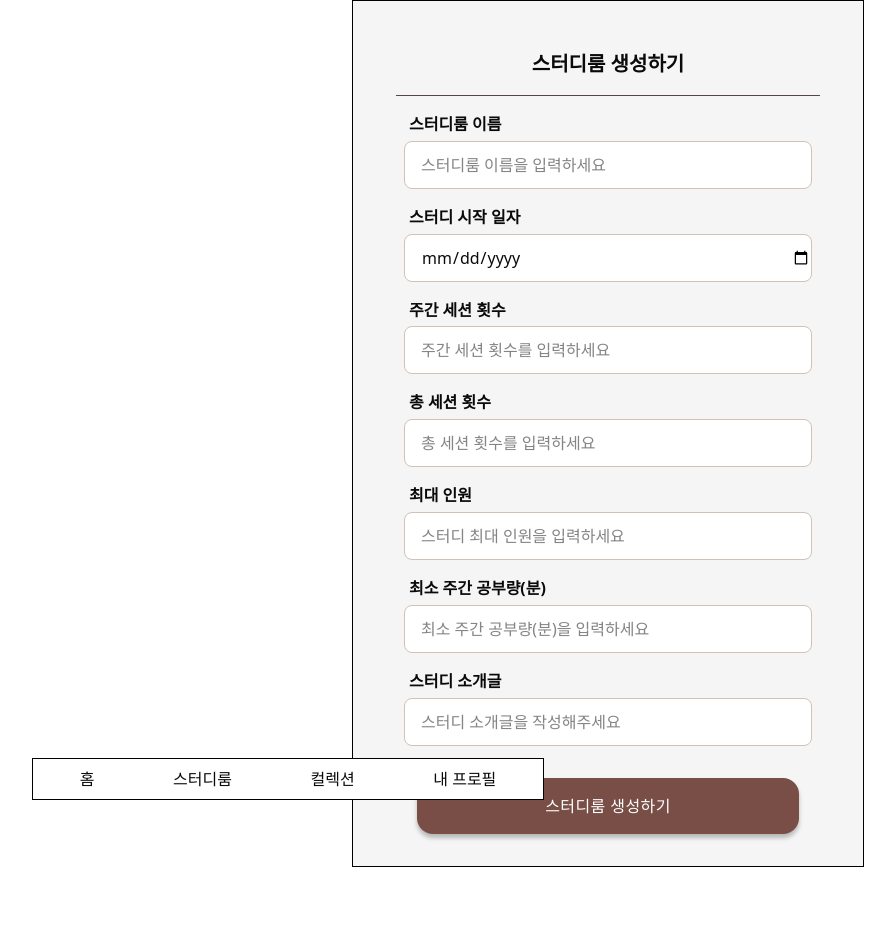
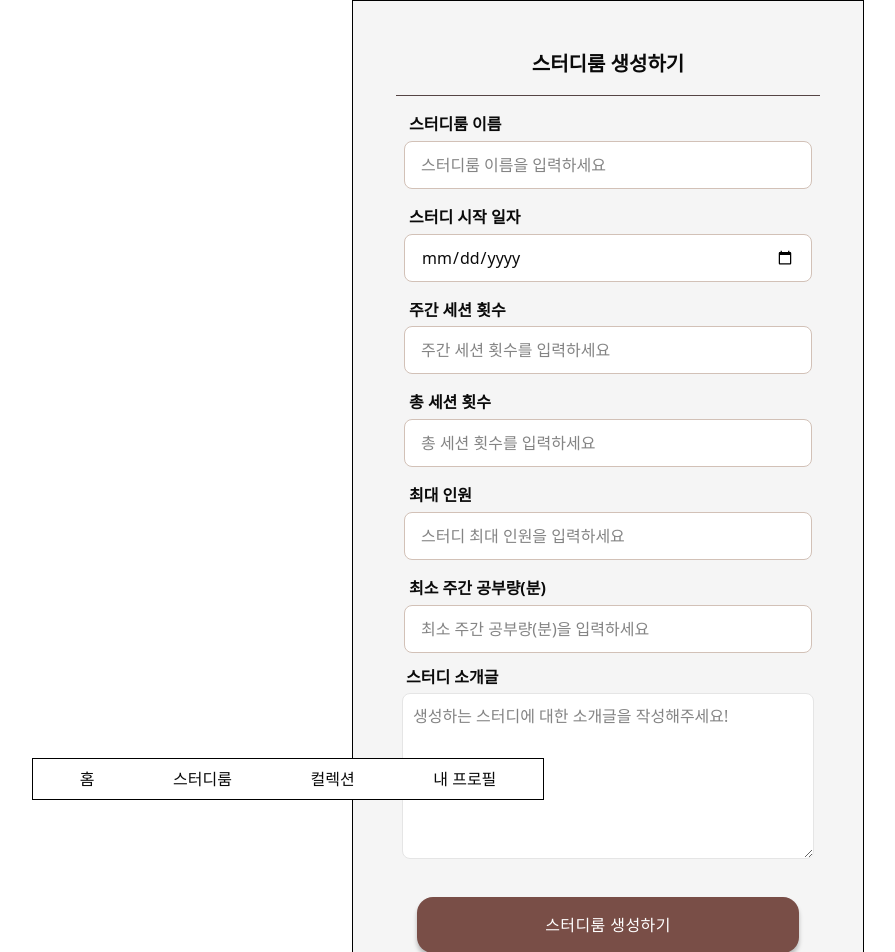
Before and after one commit to StudyMeotsa/FE_React, a React (Vite) app: page /studyroomCreate in a window 1280 px wide. Shown: the top 952 px of the page, without its empty margins (32-927 px from the left). Before the commit the page ends 867 px from the top, so only its background shows below. Built offline with nearby package versions, Linux system fonts and the light colour scheme; no server answers; sample sign-in values are in the browser's storage; the HTML template or start-up script is replaced by a standard one.

Commit message:
FEAT: 스터디룸 생성하기 깡통 완성

```diff
--- a/src/components/StudyRoom/Create/Input.tsx
+++ b/src/components/StudyRoom/Create/Input.tsx
@@ -7,12 +7,13 @@ const Title = styled.p`
 `;
 
 const Box = styled.input`
+  margin: 0 2rem;
   width: 80%;
   height: 3rem;
   background-color: white;
   border-radius: 8px;
   border: 1px solid #d2c1b7;
-  padding-left: 1rem;
+  padding: 1rem;
 
   /* Chrome, Safari, Edge */
   &::-webkit-inner-spin-button,
--- a/src/pages/StudyRoomCreate.tsx
+++ b/src/pages/StudyRoomCreate.tsx
@@ -1,6 +1,7 @@
 import * as S from '../components/StudyRoom/Create/BasicStyled';
 import Input from '@/components/StudyRoom/Create/Input';
 import CustomButton from '@/components/ui/CustomButton';
+import { studyroomCreate } from '@/api/studyrooms';
 
 export default function StudyRoomCreate() {
   return (
@@ -36,10 +37,13 @@ export default function StudyRoomCreate() {
         placeholder='최소 주간 공부량(분)을 입력하세요'
         type='number'
       />
-      <Input
-        title='스터디 소개글'
-        placeholder='스터디 소개글을 작성해주세요'
-      />
+      <div className='items-center mt-3'>
+        <h2 className='text-start font-bold mb-1 ml-1'>스터디 소개글</h2>
+        <textarea className='w-103 border bg-white border-#d2c1b7 rounded-md p-2.5'
+          placeholder='생성하는 스터디에 대한 소개글을 작성해주세요!'
+          rows={6}></textarea>
+      </div>
+
       <CustomButton
         label='스터디룸 생성하기'
         size='large'
```
Also changed, not shown: src/api/studyrooms.ts (renamed from src/api/studyrooms.jsx, +10 -8 lines).
